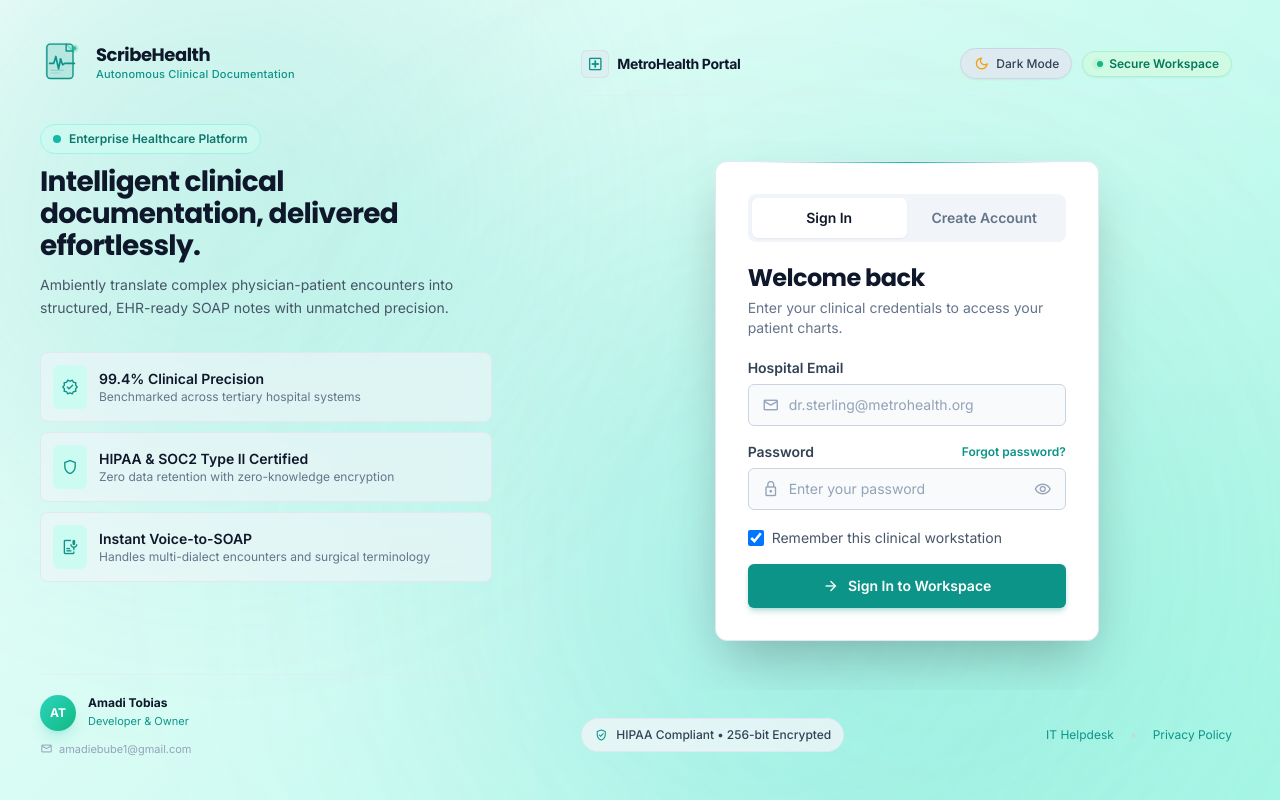
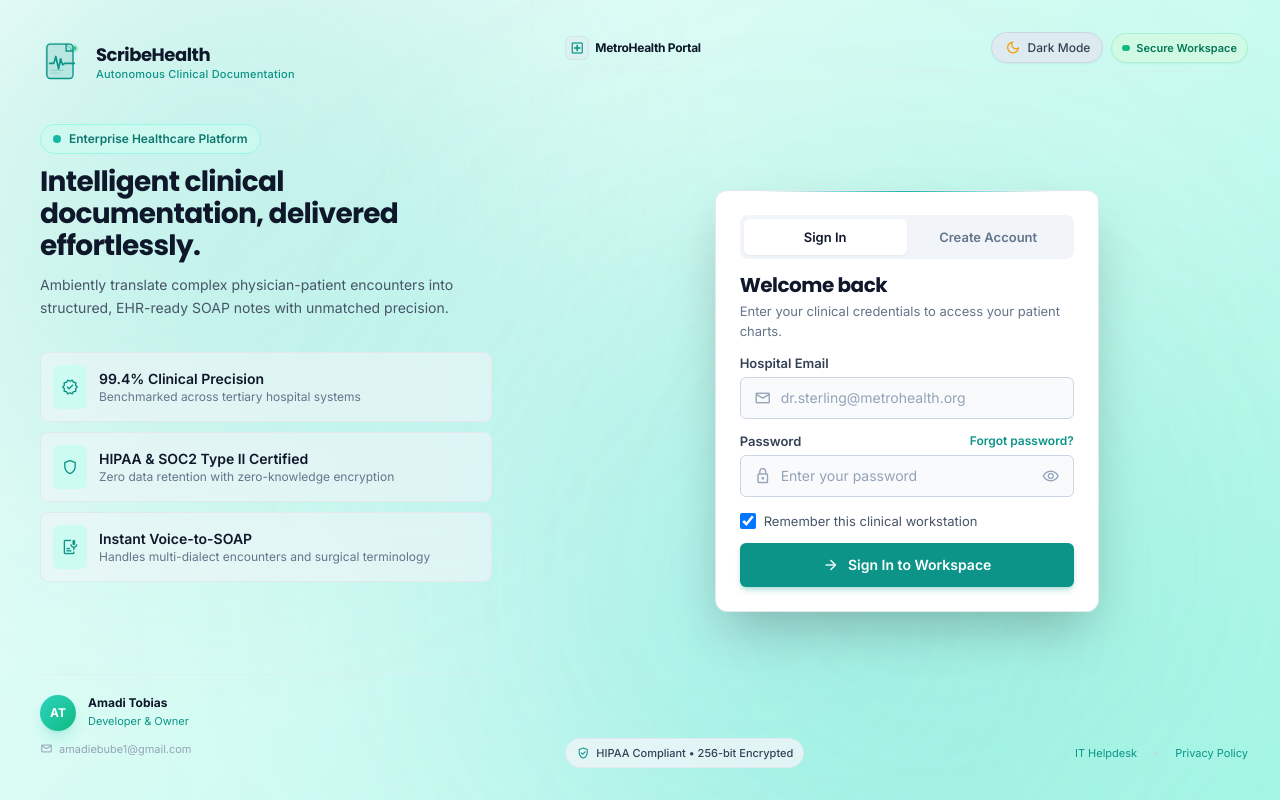
Before and after one commit to TCodesOfficial/ScribHealth, a React (Vite) app in the folder client/: page /login in a window 1280 px wide. Built offline with nearby package versions, Linux system fonts and the light colour scheme; no server answers.

Commit message:
Add shared ConfirmModal for patient delete and logout, auto-select most recent patient, fix mobile overlaps (ward badge, people button, header wrap, action button grid), add recording preview player, compact auth card with themed app-wide scrollbars

```diff
--- a/client/src/components/auth/LoginForm.tsx
+++ b/client/src/components/auth/LoginForm.tsx
@@ -29,18 +29,18 @@ export default function LoginForm({ onSubmit }: LoginFormProps) {
 
   return (
     <div id="form-signin">
-      <div className="mb-5">
-        <h2 className="text-xl sm:text-2xl font-bold font-headline-sm text-slate-900 dark:text-white tracking-tight">
+      <div className="mb-3">
+        <h2 className="text-lg sm:text-xl font-bold font-headline-sm text-slate-900 dark:text-white tracking-tight">
           Welcome back
         </h2>
-        <p className="text-sm text-slate-500 dark:text-slate-400 font-body-sm mt-1">
+        <p className="text-[13px] text-slate-500 dark:text-slate-400 font-body-sm mt-0.5">
           Enter your clinical credentials to access your patient charts.
         </p>
       </div>
 
-      <form className="space-y-4" onSubmit={handleSubmit}>
+      <form className="space-y-3" onSubmit={handleSubmit}>
         <div>
-          <label className="block text-sm font-semibold text-slate-700 dark:text-slate-300 mb-1.5">
+          <label className="block text-[13px] font-semibold text-slate-700 dark:text-slate-300 mb-1">
             Hospital Email
           </label>
           <Input
@@ -49,13 +49,14 @@ export default function LoginForm({ onSubmit }: LoginFormProps) {
             placeholder="dr.sterling@metrohealth.org"
             value={email}
             onChange={(e) => setEmail(e.target.value)}
+            className="py-2 text-[13px]"
             required
           />
         </div>
 
         <div>
-          <div className="flex items-center justify-between mb-1.5">
-            <label className="block text-sm font-semibold text-slate-700 dark:text-slate-300">
+          <div className="flex items-center justify-between mb-1">
+            <label className="block text-[13px] font-semibold text-slate-700 dark:text-slate-300">
               Password
             </label>
             <a className="text-xs font-semibold text-teal-600 hover:text-teal-700 hover:underline" href="#">
@@ -69,6 +70,7 @@ export default function LoginForm({ onSubmit }: LoginFormProps) {
               placeholder="Enter your password"
               value={password}
               onChange={(e) => setPassword(e.target.value)}
+              className="py-2 text-[13px]"
               required
             />
             <button
@@ -91,7 +93,7 @@ export default function LoginForm({ onSubmit }: LoginFormProps) {
               onChange={(e) => setRememberMe(e.target.checked)}
               className="w-4 h-4 rounded border-slate-300 text-teal-600 focus:ring-teal-500 focus:ring-2"
             />
-            <span className="text-sm text-slate-600 dark:text-slate-400">
+            <span className="text-[13px] text-slate-600 dark:text-slate-400">
               Remember this clinical workstation
             </span>
           </label>
--- a/client/src/components/layout/DashboardLayout.tsx
+++ b/client/src/components/layout/DashboardLayout.tsx
@@ -21,7 +21,7 @@ export default function DashboardLayout({ children }: DashboardLayoutProps) {
   const closeSidebar = () => setSidebarOpen(false)
 
   return (
-    <div className="h-screen overflow-hidden flex flex-col bg-background dark:bg-slate-950 transition-colors duration-200">
+    <div className="h-dvh overflow-hidden flex flex-col bg-background dark:bg-slate-950 transition-colors duration-200">
       <TopNav onMenuToggle={toggleSidebar} onContextToggle={() => {}} />
 
       <div className="flex-1 flex overflow-hidden relative">
--- a/client/src/components/patients/PatientSummary.tsx
+++ b/client/src/components/patients/PatientSummary.tsx
@@ -26,7 +26,7 @@ export default function PatientSummary({ consultation, onPatientUpdated }: Patie
     <div className="p-3.5 md:p-4 bg-surface-container-lowest dark:bg-slate-900 border-b border-outline-variant dark:border-slate-800 space-y-3 shrink-0 relative">
       {/* Top Floating Recommended Ward Badge */}
       {consultation.recommendedWard && (
-        <div className="absolute top-3 right-3 md:right-4 z-10">
+        <div className="flex justify-end mb-1 sm:absolute sm:top-3 sm:right-3 md:right-4 sm:mb-0 z-10">
           <span className="inline-flex items-center gap-1.5 px-3 py-1 rounded-full text-xs font-semibold bg-emerald-50 dark:bg-emerald-950/80 text-emerald-700 dark:text-emerald-300 border border-emerald-300 dark:border-emerald-700 shadow-sm animate-pulse">
             <span className="material-symbols-outlined text-[16px]">local_hospital</span>
             Recommended Ward: {consultation.recommendedWard}
@@ -34,7 +34,7 @@ export default function PatientSummary({ consultation, onPatientUpdated }: Patie
         </div>
       )}
 
-      <div className="flex items-start justify-between gap-2 pr-44">
+      <div className="flex items-start justify-between gap-2 sm:pr-44">
         <div>
           <div className="flex flex-wrap items-center gap-2">
             <h2 className="text-title-md md:text-headline-sm font-headline-sm font-bold text-on-surface dark:text-white">
@@ -62,7 +62,7 @@ export default function PatientSummary({ consultation, onPatientUpdated }: Patie
       </div>
 
       {/* Quick Actions & Badges */}
-      <div className="flex flex-wrap items-center justify-between gap-2 pt-1">
+      <div className="flex flex-wrap items-center justify-center sm:justify-between gap-2 pt-1">
         <div className="flex flex-wrap items-center gap-1.5 md:gap-2">
           <span className="px-2 py-0.5 rounded text-[11px] font-label-sm bg-surface-container-high dark:bg-slate-800 text-on-surface dark:text-slate-200 border border-outline-variant/60 dark:border-slate-700 flex items-center gap-1">
             <span className="material-symbols-outlined text-[13px] text-secondary dark:text-emerald-400">favorite</span>
--- a/client/src/index.css
+++ b/client/src/index.css
@@ -45,6 +45,39 @@
     direction: ltr;
     font-feature-settings: 'liga';
     -webkit-font-smoothing: antialiased;
+  }
+
+  /* App-wide themed scrollbars (webkit) */
+  * {
+    scrollbar-width: thin;
+    scrollbar-color: #cbd5e1 transparent;
+  }
+  .dark * {
+    scrollbar-color: #334155 transparent;
+  }
+
+  ::-webkit-scrollbar {
+    width: 6px;
+    height: 6px;
+  }
+  ::-webkit-scrollbar-track {
+    background: transparent;
+  }
+  ::-webkit-scrollbar-thumb {
+    background: #cbd5e1;
+    border-radius: 9999px;
+  }
+  ::-webkit-scrollbar-thumb:hover {
+    background: #94a3b8;
+  }
+  ::-webkit-scrollbar-corner {
+    background: transparent;
+  }
+  .dark ::-webkit-scrollbar-thumb {
+    background: #334155;
+  }
+  .dark ::-webkit-scrollbar-thumb:hover {
+    background: #475569;
   }
 }
 
--- a/client/src/pages/AuthPage.tsx
+++ b/client/src/pages/AuthPage.tsx
@@ -38,7 +38,7 @@ export default function AuthPage() {
   }
 
   return (
-    <main className="animated-gradient-bg antialiased h-screen flex flex-col font-body-md relative overflow-hidden transition-colors duration-500">
+    <main className="animated-gradient-bg antialiased h-dvh flex flex-col font-body-md relative overflow-hidden transition-colors duration-500">
       {/* Animated particles */}
       <div className="fixed inset-0 pointer-events-none z-0">
         {particles.map((p, i) => (
@@ -67,20 +67,20 @@ export default function AuthPage() {
         <BrandPanel />
 
         {/* Right: Auth Form */}
-        <section className="lg:col-span-7 bg-transparent flex flex-col p-4 sm:p-6 md:p-8 lg:p-12 overflow-hidden">
+        <section className="lg:col-span-7 bg-transparent flex flex-col p-3 sm:p-5 md:p-6 lg:p-8 overflow-hidden">
           {/* Top bar */}
-          <div className="flex flex-wrap items-center justify-between gap-3 pb-3 sm:pb-4 mb-3 sm:mb-4 border-b border-slate-200/30 dark:border-white/15 shrink-0">
-            <div className="flex items-center gap-2">
-              <div className="w-7 h-7 rounded-lg bg-slate-200/50 dark:bg-white/10 backdrop-blur-md flex items-center justify-center text-teal-600 dark:text-teal-300 border border-slate-300/50 dark:border-white/15">
-                <span className="material-symbols-outlined text-lg">local_hospital</span>
+          <div className="flex flex-wrap items-center justify-between gap-2 pb-2 mb-2 border-b border-slate-200/30 dark:border-white/15 shrink-0">
+            <div className="flex items-center gap-1.5">
+              <div className="w-6 h-6 rounded-lg bg-slate-200/50 dark:bg-white/10 backdrop-blur-md flex items-center justify-center text-teal-600 dark:text-teal-300 border border-slate-300/50 dark:border-white/15">
+                <span className="material-symbols-outlined text-base">local_hospital</span>
               </div>
-              <span className="text-sm font-bold tracking-tight text-slate-900 dark:text-white">
+              <span className="text-xs font-bold tracking-tight text-slate-900 dark:text-white">
                 MetroHealth Portal
               </span>
             </div>
-            <div className="flex items-center gap-2 sm:gap-2.5 ml-auto">
+            <div className="flex items-center gap-1.5 sm:gap-2 ml-auto">
               <ThemeToggle />
-              <div className="flex items-center gap-1.5 px-2.5 sm:px-3 py-1 rounded-full text-xs font-semibold bg-emerald-100 dark:bg-emerald-500/10 text-emerald-700 dark:text-emerald-300 border border-emerald-200 dark:border-emerald-400/25 backdrop-blur-md shadow-sm whitespace-nowrap">
+              <div className="hidden sm:flex items-center gap-1.5 px-2.5 py-1 rounded-full text-[11px] font-semibold bg-emerald-100 dark:bg-emerald-500/10 text-emerald-700 dark:text-emerald-300 border border-emerald-200 dark:border-emerald-400/25 backdrop-blur-md shadow-sm whitespace-nowrap">
                 <span className="w-1.5 h-1.5 rounded-full bg-emerald-500 dark:bg-emerald-400 animate-ping" />
                 <span className="w-1.5 h-1.5 rounded-full bg-emerald-500 dark:bg-emerald-400 -ml-2.5" />
                 Secure Workspace
@@ -90,15 +90,15 @@ export default function AuthPage() {
 
           {/* Auth card */}
           <div className="flex-1 flex items-center justify-center min-h-0 overflow-hidden">
-            <div className="w-full max-w-sm bg-white dark:bg-slate-900/80 dark:backdrop-blur-xl rounded-2xl border border-slate-200 dark:border-white/15 shadow-2xl p-6 sm:p-7 lg:p-8 relative max-h-full overflow-y-auto">
+            <div className="w-full max-w-sm bg-white dark:bg-slate-900/80 dark:backdrop-blur-xl rounded-2xl border border-slate-200 dark:border-white/15 shadow-2xl p-5 sm:p-6 relative max-h-full overflow-y-auto custom-scrollbar">
               {/* Top accent */}
               <div className="absolute -top-px left-8 right-8 sm:left-10 sm:right-10 h-[2px] bg-gradient-to-r from-transparent via-teal-500 to-transparent" />
 
               {/* Tabs */}
-              <div className="p-1 bg-slate-100 dark:bg-white/5 rounded-xl flex items-center mb-5">
+              <div className="p-1 bg-slate-100 dark:bg-white/5 rounded-xl flex items-center mb-3">
                 <button
                   onClick={() => setActiveTab('signin')}
-                  className={`flex-1 py-2.5 text-center rounded-lg text-sm font-semibold transition-all duration-200 ${
+                  className={`flex-1 py-2 text-center rounded-lg text-[13px] font-semibold transition-all duration-200 ${
                     activeTab === 'signin'
                       ? 'bg-white dark:bg-white/10 text-slate-900 dark:text-white shadow-sm'
                       : 'text-slate-500 dark:text-slate-400 hover:text-slate-700 dark:hover:text-white'
@@ -108,7 +108,7 @@ export default function AuthPage() {
                 </button>
                 <button
                   onClick={() => setActiveTab('signup')}
-                  className={`flex-1 py-2.5 text-center rounded-lg text-sm font-semibold transition-all duration-200 ${
+                  className={`flex-1 py-2 text-center rounded-lg text-[13px] font-semibold transition-all duration-200 ${
                     activeTab === 'signup'
                       ? 'bg-white dark:bg-white/10 text-slate-900 dark:text-white shadow-sm'
                       : 'text-slate-500 dark:text-slate-400 hover:text-slate-700 dark:hover:text-white'
@@ -128,8 +128,8 @@ export default function AuthPage() {
           </div>
 
           {/* Footer */}
-          <div className="pt-3 sm:pt-4 mt-3 flex flex-wrap items-center justify-between gap-3 text-xs text-slate-500 dark:text-white/70 shrink-0">
-            <div className="flex items-center gap-2 bg-slate-100/80 dark:bg-white/5 px-3 py-1.5 rounded-full border border-slate-200 dark:border-white/10 backdrop-blur-sm">
+          <div className="pt-2 mt-2 flex flex-wrap items-center justify-between gap-2 text-[11px] text-slate-500 dark:text-white/70 shrink-0">
+            <div className="flex items-center gap-1.5 bg-slate-100/80 dark:bg-white/5 px-2.5 py-1 rounded-full border border-slate-200 dark:border-white/10 backdrop-blur-sm">
               <span className="material-symbols-outlined text-teal-600 dark:text-teal-400 text-sm">verified_user</span>
               <span className="font-medium text-slate-700 dark:text-white/90">
                 HIPAA Compliant &bull; 256-bit Encrypted
```
Also changed, not shown: client/src/components/auth/SignupForm.tsx (+14 -9 lines), client/src/components/layout/Sidebar.tsx (+22 -2 lines), client/src/components/modals/ConfirmModal.tsx (added, +96 -0 lines), client/src/components/recording/RecordingCommandCenter.tsx (+28 -11 lines), client/src/pages/PatientsPage.tsx (+41 -17 lines), 1 other file (tests, documents, lock files or other folders).
